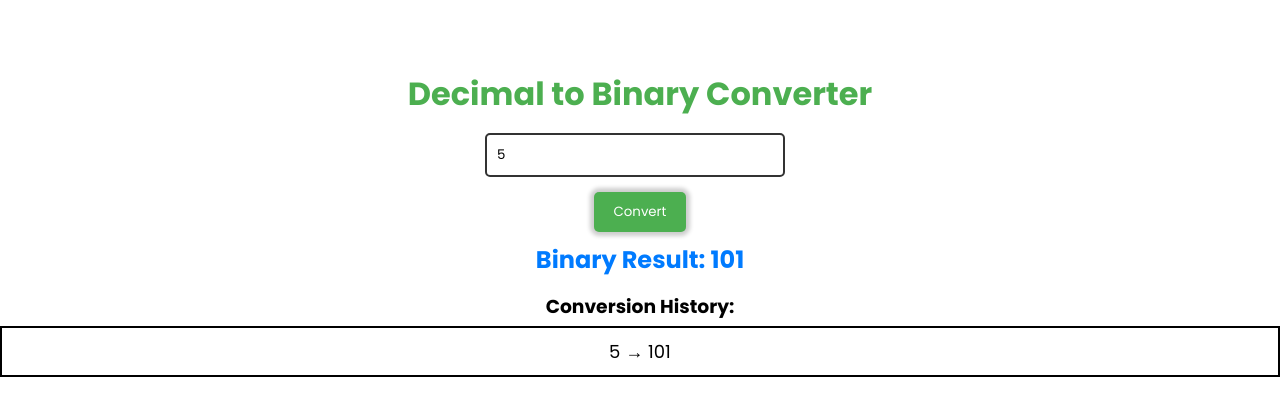
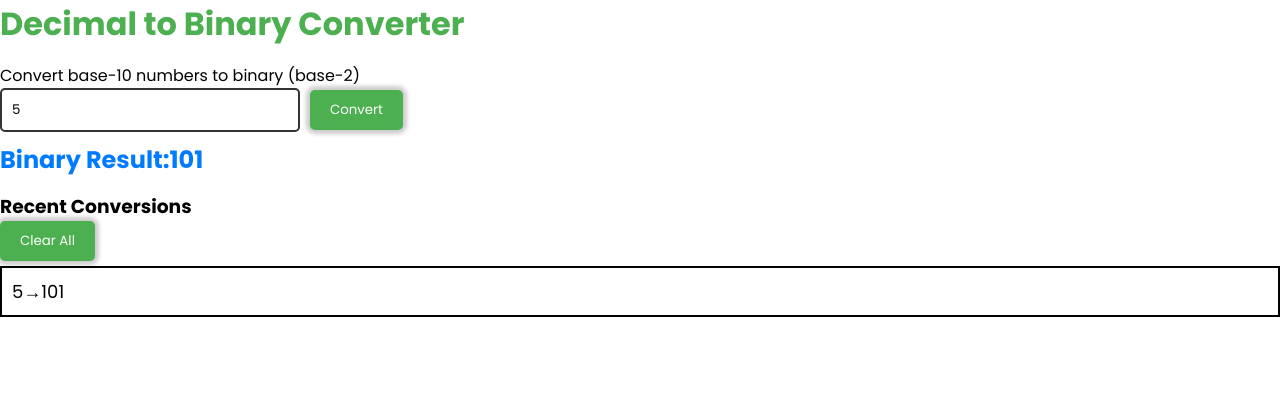
Before and after one commit to KelvinCode1234/decimal-binary-converter, a React (Vite) app: page / in a window 1280 px wide. Both pictures are taken after typing "5" into the empty fields and a click on the button "Convert". Shown: the top 416 px of the page. Built offline with nearby package versions, Linux system fonts and the light colour scheme.

Commit message:
Binary.jsx changes

```diff
--- a/src/components/Binary.jsx
+++ b/src/components/Binary.jsx
@@ -4,70 +4,121 @@ import "./Binary.css";
 const Binary = () => {
   const [decimal, setDecimal] = useState("");
   const [binary, setBinary] = useState("");
+  const [error, setError] = useState("");
   const [history, setHistory] = useState([]);
 
+  // Load history from localStorage
   useEffect(() => {
-    const savedHistory = JSON.parse(localStorage.getItem("history")) || [];
-    setHistory(savedHistory);
+    try {
+      const savedHistory = JSON.parse(localStorage.getItem("conversionHistory")) || [];
+      setHistory(savedHistory.slice(0, 10)); // Ensure max 10 items
+    } catch (e) {
+      console.error("Failed to load history", e);
+    }
   }, []);
 
   const convertToBinary = () => {
+    setError("");
     const decimalNumber = parseInt(decimal, 10);
-    if (isNaN(decimalNumber)) {
-      alert("Please enter a valid decimal number.");
+
+    if (!decimal || isNaN(decimalNumber)) {
+      setError("Please enter a valid positive integer");
+      return;
+    }
+
+    if (decimalNumber < 0) {
+      setError("Negative numbers are not supported");
       return;
     }
 
     const binaryResult = decimalNumber.toString(2);
     setBinary(binaryResult);
 
-    if (history.length < 10) {
-      const newHistory = [...history, { decimal, binary: binaryResult }];
-      setHistory(newHistory);
-      localStorage.setItem("history", JSON.stringify(newHistory));
-    }
+    const newEntry = {
+      decimal: decimalNumber.toString(),
+      binary: binaryResult,
+      timestamp: new Date().toISOString()
+    };
+
+    const updatedHistory = [newEntry, ...history].slice(0, 10);
+    setHistory(updatedHistory);
+    localStorage.setItem("conversionHistory", JSON.stringify(updatedHistory));
   };
 
   const clearHistory = () => {
     setHistory([]);
-    localStorage.removeItem("history");
+    localStorage.removeItem("conversionHistory");
+  };
+
+  const handleKeyPress = (e) => {
+    if (e.key === "Enter") convertToBinary();
   };
 
   return (
-    <div className="binary-converter">
-      <h1 className="flipInY" >Decimal to Binary Converter</h1>
-      <div className="box">
+    <div className="converter-container">
+      <header className="converter-header">
+        <h1 className="title-animation">Decimal to Binary Converter</h1>
+        <p className="subtitle">Convert base-10 numbers to binary (base-2)</p>
+      </header>
+
+      <div className="converter-box">
+        <div className="input-group">
           <input
             type="number"
             value={decimal}
-          onChange={(e) => setDecimal(e.target.value)}
-          placeholder="Enter a decimal number"
+            onChange={(e) => setDecimal(e.target.value.replace(/[^0-9]/g, ""))}
+            onKeyPress={handleKeyPress}
+            placeholder="e.g. 42"
+            aria-label="Enter decimal number"
+            min="0"
           />
-        <button onClick={convertToBinary}>Convert</button>
+          <button
+            onClick={convertToBinary}
+            className="convert-button"
+            aria-label="Convert to binary"
+          >
+            Convert
+          </button>
         </div>
 
+        {error && <div className="error-message">{error}</div>}
+
         {binary && (
-        <div>
-          <h2>Binary Result: {binary}</h2>
+          <div className="result-container">
+            <h2>
+              <span className="result-label">Binary Result:</span>
+              <span className="result-value">{binary}</span>
+            </h2>
           </div>
         )}
+      </div>
 
-      <h3>Conversion History:</h3>
-      <ul>
+      {history.length > 0 && (
+        <section className="history-section">
+          <div className="history-header">
+            <h3>Recent Conversions</h3>
+            <button
+              onClick={clearHistory}
+              className="clear-button"
+              aria-label="Clear history"
+            >
+              Clear All
+            </button>
+          </div>
+
+          <ul className="history-list">
             {history.map((entry, index) => (
-          <li key={index}>
-            {entry.decimal} → {entry.binary}
+              <li key={`${entry.timestamp}-${index}`} className="history-item">
+                <span className="history-decimal">{entry.decimal}</span>
+                <span className="history-arrow">→</span>
+                <span className="history-binary">{entry.binary}</span>
               </li>
             ))}
           </ul>
-
-      {history.length === 10 && (
-        <button className="btn" onClick={clearHistory} style={{ marginTop: "20px", marginBottom: "30px", padding: "10px 20px", cursor: "pointer" }}>
-          Delete History
-        </button>
+        </section>
       )}
     </div>
   );
-}
+};
 
 export default Binary;
```
Lines whose indentation alone changed are shown as unchanged.
